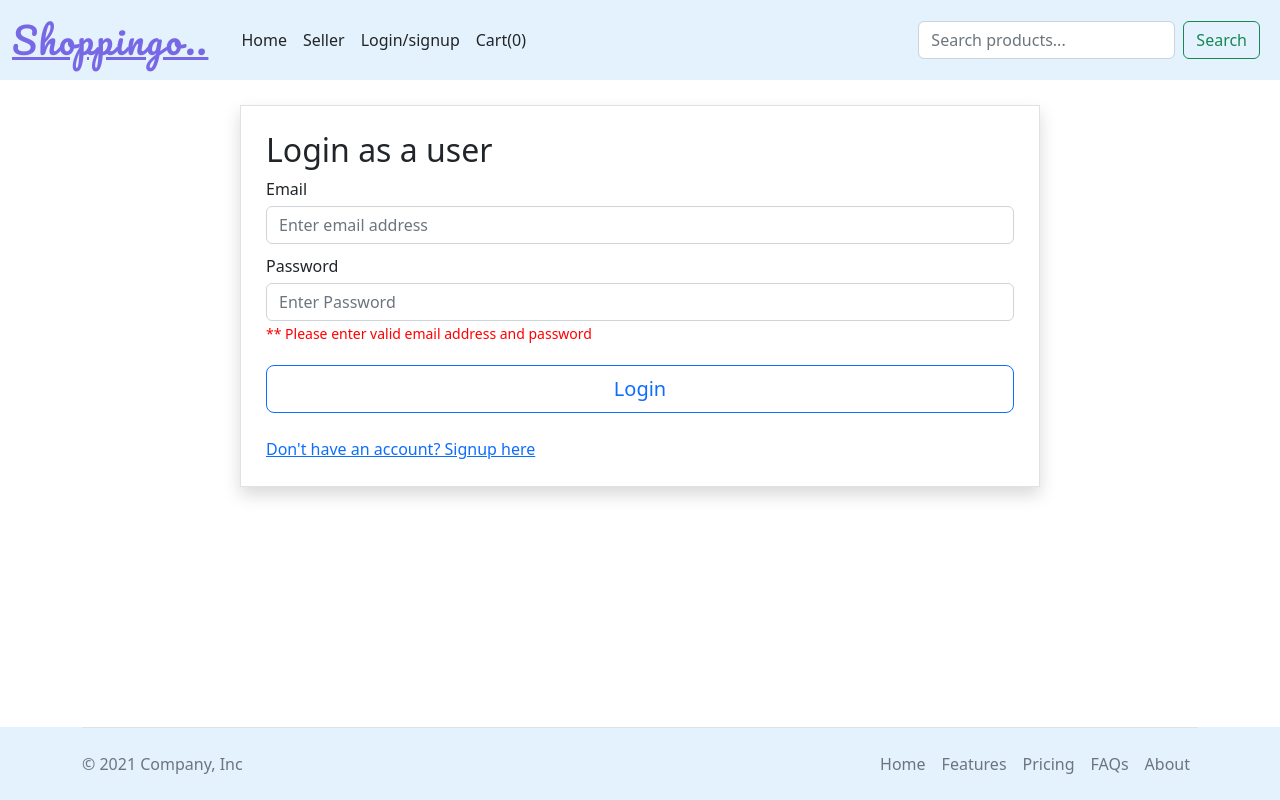
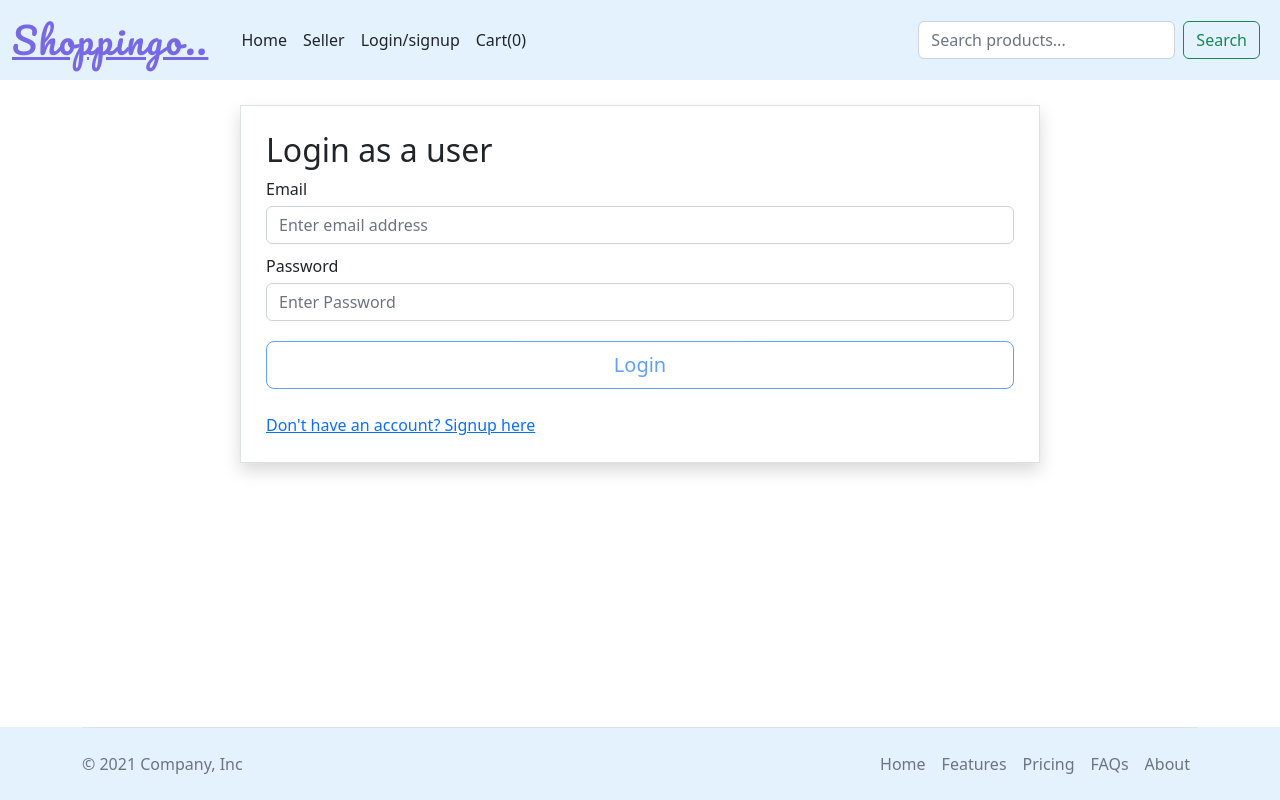
Before and after one commit to Balaji-Nandure/Shoppingo, an Angular app: page /user-auth in a window 1280 px wide. Built offline with nearby package versions, Linux system fonts and the light colour scheme.

Commit message:
user login authentication done

```diff
--- a/src/app/services/user.service.ts
+++ b/src/app/services/user.service.ts
@@ -1,13 +1,15 @@
 import { Router } from '@angular/router';
 import { HttpClient } from '@angular/common/http';
 import { signup, login } from './../data-type';
-import { Injectable } from '@angular/core';
+import { Injectable, EventEmitter } from '@angular/core';
 
 @Injectable({
   providedIn: 'root',
 })
 export class UserService {
   constructor(private http: HttpClient, private router: Router) {}
+
+  invalidUserAuth = new EventEmitter<boolean>(false);
 
   userSignup(user: signup) {
     // console.log(user);
@@ -30,11 +32,14 @@ export class UserService {
         `http://localhost:3000/users?email=${data.email}&password=${data.password}`,
         { observe: 'response' }
       )
-      .subscribe((result) => {
-        if (result && result.body) {
-          // console.log(result);
+      .subscribe((result: any) => {
+        if (result && result.body?.length) {
+          // console.log(result.body);
+          this.invalidUserAuth.emit(false);
           localStorage.setItem('user', JSON.stringify(result.body));
           this.router.navigate(['/']);
+        } else {
+          this.invalidUserAuth.emit(true);
         }
       });
   }
--- a/src/app/user-auth/user-auth.component.css
+++ b/src/app/user-auth/user-auth.component.css
@@ -39,3 +39,7 @@ label {
 .password {
   margin-bottom: 0;
 }
+
+/* button[disabled] {
+  cursor: not-allowed;
+} */
--- a/src/app/user-auth/user-auth.component.html
+++ b/src/app/user-auth/user-auth.component.html
@@ -63,7 +63,13 @@
         name="email"
         id="lemail"
         ngModel
+        #email="ngModel"
+        required
+        email
       />
+      <p *ngIf="email.invalid && email.touched" class="login-error">
+        <small>** Please enter valid email address</small>
+      </p>
 
       <label for="lpword">Password</label>
       <input
@@ -73,15 +79,24 @@
         name="password"
         id="lpword"
         ngModel
+        #password="ngModel"
+        required
       />
+      <p *ngIf="password.invalid && password.touched" class="login-error">
+        <small>** Please enter valid password </small>
+      </p>
 
       <!-- Login Error -->
-      <p class="login-error">
+      <p *ngIf="autherror" class="login-error">
         <small>** Please enter valid email address and password</small>
       </p>
       <!-- Login button -->
       <div class="d-grid">
-        <button type="submit" class="btn btn-lg btn-outline-primary">
+        <button
+          [disabled]="userLogin.invalid"
+          type="submit"
+          class="btn btn-lg btn-outline-primary"
+        >
           Login
         </button>
       </div>
--- a/src/app/user-auth/user-auth.component.ts
+++ b/src/app/user-auth/user-auth.component.ts
@@ -9,6 +9,8 @@ import { Component, OnInit } from '@angular/core';
 })
 export class UserAuthComponent implements OnInit {
   showLogin: boolean = true;
+  autherror: string | undefined;
+
   constructor(private user: UserService) {}
 
   ngOnInit(): void {
@@ -22,6 +24,12 @@ export class UserAuthComponent implements OnInit {
 
   login(data: login) {
     this.user.userLogin(data);
+    this.user.invalidUserAuth.subscribe((result) => {
+      // console.log(result);
+      if (result) {
+        this.autherror = 'Please enter valid email and password';
+      }
+    });
   }
 
   openLogin() {
```
